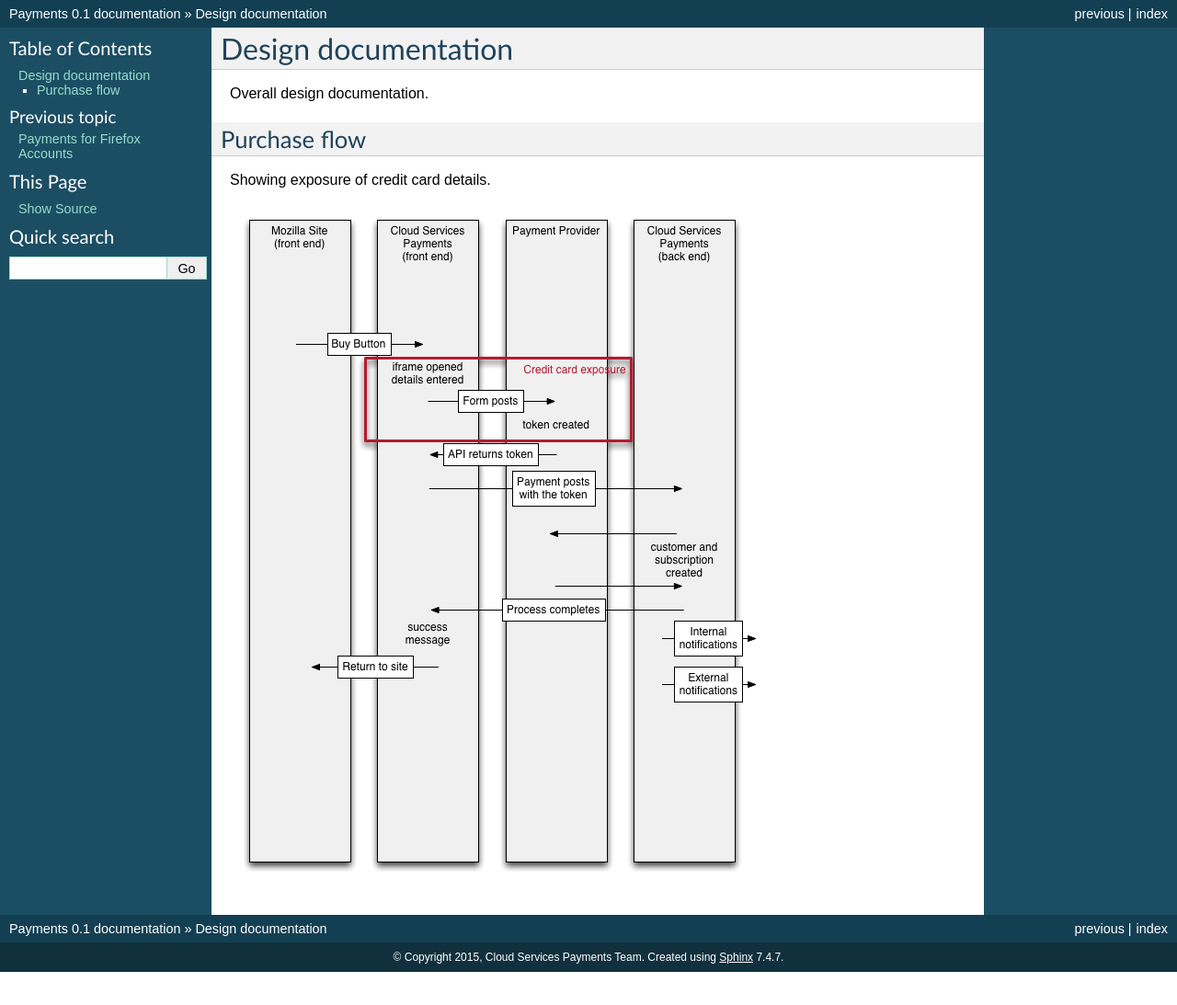
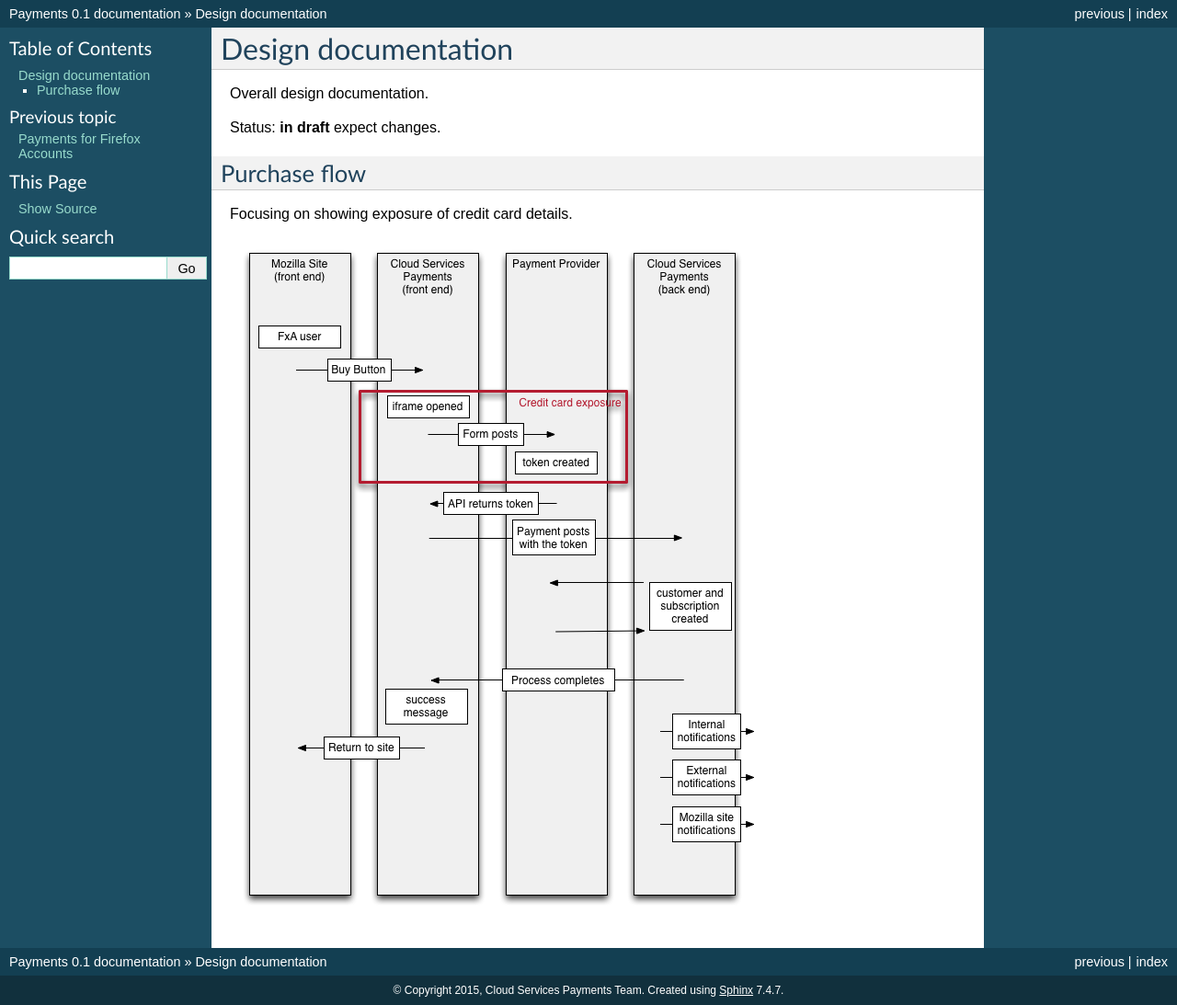
Before and after one commit to mozilla/payments, a Sphinx documentation site: the page built from docs/design/design.rst, in a window 1280 px wide. Shown: the whole page at 92% size. Built offline with Sphinx 7.4.7, drawn with Linux system fonts in a browser that asks for light colours; before the commit the page ends 1057 px from its top, so only the background shows below that.

Commit message:
improve spacing a little

```diff
--- a/docs/design/design.rst
+++ b/docs/design/design.rst
@@ -3,9 +3,11 @@ Design documentation
 
 Overall design documentation.
 
+Status: **in draft** expect changes.
+
 Purchase flow
 -------------
 
-Showing exposure of credit card details.
+Focusing on showing exposure of credit card details.
 
 .. image:: buy-flow.png
```
Also changed, not shown: docs/design/buy-flow.png, 1 other file.
